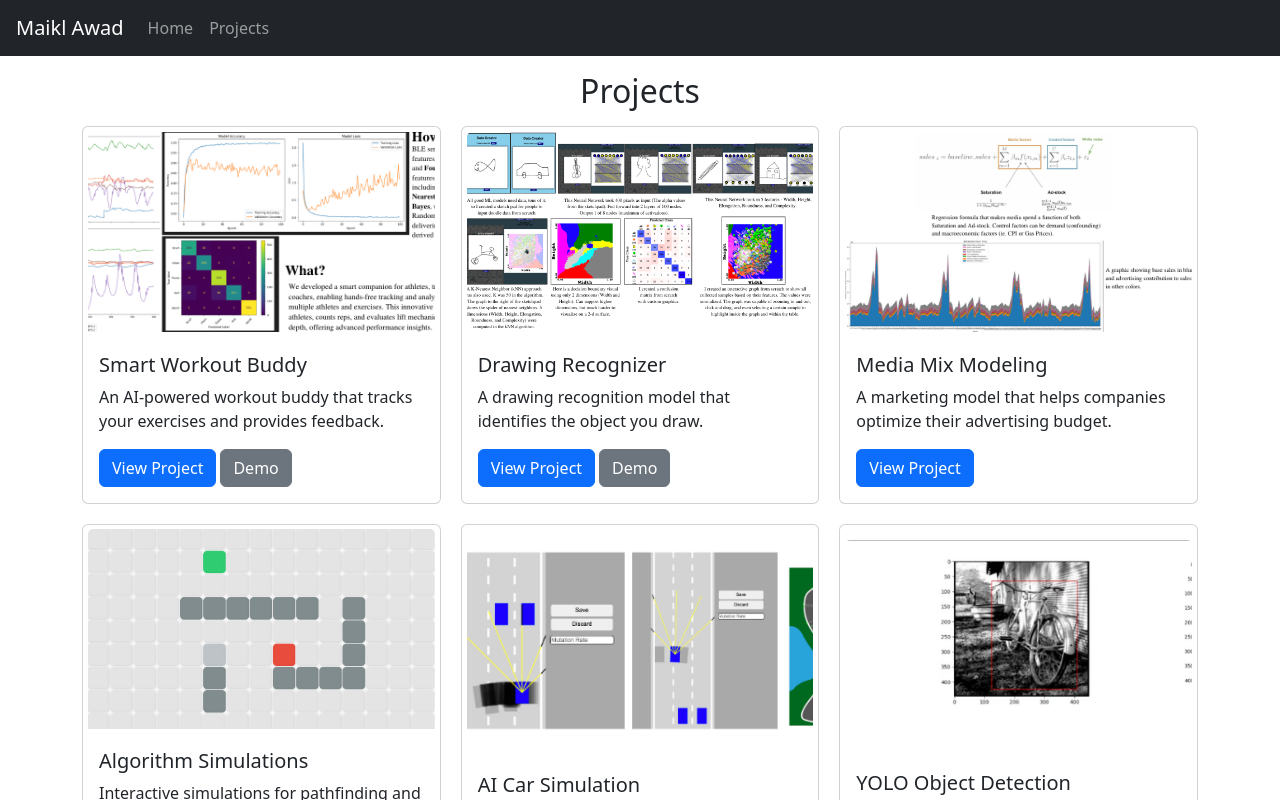
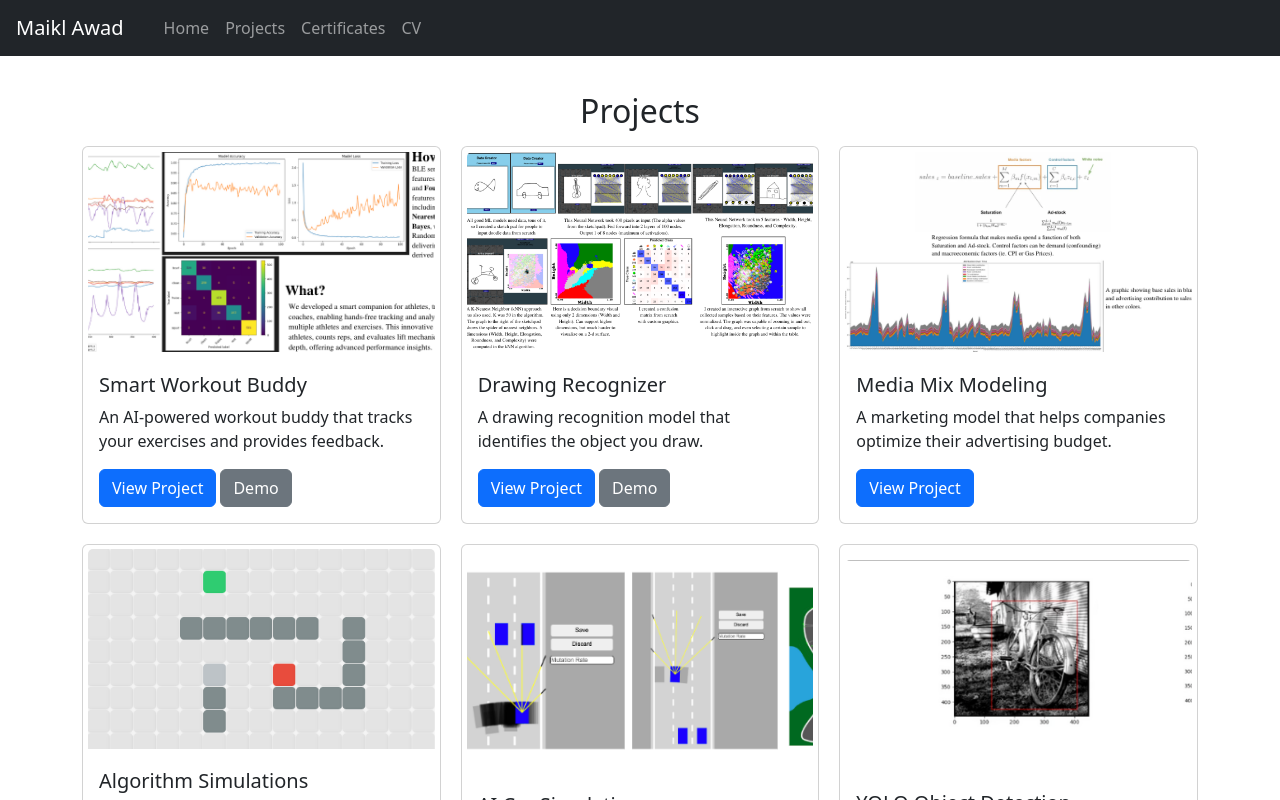
Before and after one commit to mikeCode321/portfolio, a React (Create React App) app: page /#/projects in a window 1280 px wide. Shown: the top 800 px of the page. Built offline with nearby package versions, Linux system fonts and the light colour scheme.

Commit message:
new sections and tabs added

```diff
--- a/public/index.html
+++ b/public/index.html
@@ -11,7 +11,6 @@
     <title>Portfolio</title>
   </head>
   <body>
-    <noscript>You need to enable JavaScript to run this app.</noscript>
     <div id="root"></div>
   </body>
 </html>
--- a/src/App.css
+++ b/src/App.css
@@ -1,16 +1,21 @@
-/* html, body {
-  min-height: 100vh;
+
+#root {
   display: flex;
   flex-direction: column;
-} */
+  height: 100%;
+}
 
-/* General container for centering content */
+main {
+  flex: 1;
+}
+
 .container {
-  max-width: 1200px; /* Set max-width for the container */
+  flex: 1;
+  padding: 20px;
+  max-width: 1200px;
   margin: 0 auto;
 }
 
-/* Flexbox container for the cards */
 .grid-container {
   display: flex;
   height: fit-content;
@@ -21,66 +26,61 @@
   padding-bottom: 15px;
 }
 
-/* Each card item */
 .grid-item {
-  flex: 1 1 300px; /* Flex-grow: 1, Flex-shrink: 1, Base width of 300px */
-  max-height: 400px; /* Set a max height for cards to maintain consistency */
+  flex: 1 1 300px;
+  max-height: 400px;
   display: flex;
   justify-content: center;
 }
 
-/* Styling for each card */
 .card {
   transition: transform 0.3s ease;
-  min-width: 100% !important; /* Ensure cards take up 100% of their container */
-  max-width: 300px; /* Prevent cards from becoming too large */
+  min-width: 100% !important;
+  max-width: 300px;
   display: flex;
   flex-direction: column;
   justify-content: space-between;
 }
 
 .card:hover {
-  transform: scale(1.05); /* Slight zoom effect on hover */
+  transform: scale(1.05);
 }
 
-/* Styling for the card image */
 .card-img-container {
-  width: 100%; /* Make the container take full width of the card */
-  height: 60%; /* Set height relative to the card's size (60% of the card height) */
+  width: 100%;
+  height: 60%;
   display: flex;
   justify-content: center;
   align-items: center;
-  overflow: hidden; /* Hide any overflowing content */
+  overflow: hidden;
   padding: 5px;
 }
 
 .card-img-top {
-  width: 100%; /* Ensure the image takes the full width of the container */
-  height: 100%; /* Ensure the image takes the full height of the container */
-  object-fit: cover; /* Ensures image fits inside the box without stretching */
-  object-position: center; /* Centers the image */
+  width: 100%;
+  height: 100%;
+  object-fit: cover;
+  object-position: center;
 }
 
-.demo-button{
+.demo-button {
   margin-left: 10px;
 }
 
-.demo-cs-button{
-  margin-top: 2px
+.demo-cs-button {
+  margin-top: 2px;
 }
 
-/* Responsive behavior: When screen size is small, stack the cards vertically */
 @media (max-width: 768px) {
   .grid-container {
-    justify-content: flex-start; /* Align cards to the left */
+    justify-content: flex-start;
   }
 
   .grid-item {
-    width: 100%; /* Each card will take up the full width of the container */
+    width: 100%;
   }
 }
 
-/* Optional: Make modal image fill the screen */
 .modal-dialog {
   max-width: 100%;
   width: 100%;
@@ -101,9 +101,9 @@
   object-fit: contain;
 }
 
-#projects {
-  flex-grow: 1; /* This allows the #projects section to take up available space */
-  display: flex;
-  flex-direction: column;
-  justify-content: flex-start;  /* Align content at the top */
+footer {
+  background-color: #333;
+  color: white;
+  text-align: center;
+  padding: 20px;
 }
--- a/src/App.js
+++ b/src/App.js
@@ -3,19 +3,23 @@ import { HashRouter as Router, Route, Routes } from 'react-router-dom'; // Impor
 import NavBar from './components/Navbar';
 import Home from './components/Home';
 import Projects from './components/Projects';
-// import Certificates from './components/Certificates'
-import Footer from './components/Footer'; // Import the Footer component
+import Certificates from './components/Certificates'
+import Footer from './components/Footer';
+import CV from './components/CV'
 import './App.css';
 
 function App() {
   return (
     <Router>
         <NavBar />
+        <main>
           <Routes>
             <Route path="/" element={<Home />} />
             <Route path="/projects" element={<Projects />} />
-        {/* <Route path="/certificates" element={<Certificates />} /> */}
+            <Route path="/certificates" element={<Certificates />} />
+            <Route path="/cv" element={<CV />} />
           </Routes>
+        </main>
         <Footer />
     </Router>
   );
--- /dev/null
+++ b/src/components/CV.css
@@ -0,0 +1,49 @@
+/* Full viewport height, centered flexbox layout */
+#cv {
+  height: 100vh;
+  display: flex;
+  justify-content: center;
+  align-items: center;
+  padding: 1rem; /* Add spacing to avoid content sticking to edges */
+}
+
+/* Container for the PDF */
+#cv-pdf-container {
+  width: 100%;
+  max-width: 90rem; /* 900px => 90rem for more flexible scaling */
+  height: 100%;
+  overflow: hidden;
+  display: flex;
+  justify-content: center;
+  align-items: center;
+  box-shadow: 0 4px 20px rgba(0, 0, 0, 0.1); /* Add a subtle shadow for modern look */
+  border-radius: 8px; /* Optional: rounded corners for a modern look */
+  background-color: #fff; /* White background to highlight the content */
+}
+
+/* iframe Styling */
+.cv-iframe {
+  width: 100%;
+  height: 100%;
+  border: none; /* Remove default iframe border */
+  border-radius: 8px; /* Matching rounded corners */
+}
+
+/* Media Query for smaller screens */
+@media (max-width: 768px) {
+    #cv-pdf-container {
+        max-width: 100%;
+        padding: 10px; /* Adds some padding for small screens */
+    }
+
+    .cv-iframe {
+        height: 80vh; /* Allows the iframe to take up most of the screen */
+    }
+}
+
+/* Media Query for very small screens */
+@media (max-width: 480px) {
+    .cv-iframe {
+        height: 70vh; /* Further adjust height on very small screens */
+    }
+}
--- /dev/null
+++ b/src/components/CV.js
@@ -0,0 +1,15 @@
+import React from 'react';
+import { Container } from 'react-bootstrap';
+import './CV.css';
+import pdf from "../img/Curriculum Vitae.pdf"
+const CV = () => {
+  return (
+    <Container id="cv">
+      <div id='cv-pdf-container'>
+        <iframe src={pdf+"#toolbar=0"} title='cv-pdf' width="600" height="800"></iframe>
+      </div>
+    </Container>
+  );
+};
+
+export default CV;
--- a/src/components/Certificates.js
+++ b/src/components/Certificates.js
@@ -1,28 +1,34 @@
 import React, { useState } from 'react';
 import CertificiateCard from './CertificateCard.js';
-import { Container, Modal, Button } from 'react-bootstrap';
+import { Container, Modal } from 'react-bootstrap';
 
 
 import placeholderImg1 from '../img/CertificateOfCompletion_Learning SQL Programming.png';
 import placeholderImg2 from '../img/CertificateOfCompletion_Become a Software Developer.png';
 import placeholderImg3 from '../img/CertificateOfCompletion_Programming Foundations Databases.png';
 import placeholderImg4 from '../img/CertificateOfCompletion_Programming Foundations Fundamentals.png';
+import placeholderImg5 from '../img/CertificateOfCompletion_Data Science Professional Certificate by KNIME.png';
 
 const certs = [
-  {
-    title: 'Learning SQL Programming',
-    description: 'Click to enlarge',
-    image: placeholderImg1,
-  },
   {
     title: 'Become a Software Developer',
     description: 'Click to enlarge',
     image: placeholderImg2,
   },
   {
+    title: 'Data Science Professional Certificate',
+    description: 'Click to enlarge',
+    image: placeholderImg5,
+  },
+  {
     title: 'Programming Foundations: Databases',
     description: 'Click to enlarge',
     image: placeholderImg3,
+  },
+  {
+    title: 'Learning SQL Programming',
+    description: 'Click to enlarge',
+    image: placeholderImg1,
   },
   {
     title: 'Programming Foundations: Fundamentals',
--- a/src/components/Footer.css
+++ b/src/components/Footer.css
@@ -1,7 +1,6 @@
 /* Footer Styling */
 footer {
   margin-top: auto; /* Push the footer to the bottom */
-  /* background-color: #212020; */
   color: white;
   text-align: center;
   padding: 20px;
--- a/src/components/Navbar.js
+++ b/src/components/Navbar.js
@@ -9,10 +9,11 @@ const NavBar = () => {
       <Navbar.Brand href="/portfolio" className='ml-4 custom-navbar-brand'>Maikl Awad</Navbar.Brand>
       <Navbar.Toggle aria-controls="basic-navbar-nav" />
       <Navbar.Collapse id="basic-navbar-nav">
-        <Nav className="ml-auto">
+        <Nav className="ml-auto ps-3">
           <Nav.Link as={Link} to="/">Home</Nav.Link>
           <Nav.Link as={Link} to="/projects">Projects</Nav.Link>
-          {/* <Nav.Link as={Link} to="/certificates">Certificates</Nav.Link> */}
+          <Nav.Link as={Link} to="/certificates">Certificates</Nav.Link>
+          <Nav.Link as={Link} to="/cv">CV</Nav.Link>
         </Nav>
       </Navbar.Collapse>
     </Navbar>
--- a/src/index.css
+++ b/src/index.css
@@ -1,5 +1,20 @@
+* {
+  margin: 0;
+  padding: 0;
+  box-sizing: border-box;
+}
+
+html, body {
+  height: 100%;
+  display: flex;
+  flex-direction: column;
+}
+
 body {
   margin: 0;
+  display: grid;
+  grid-template-rows: auto 1fr auto; /* header, content, footer */
+  height: 100%;
   font-family: -apple-system, BlinkMacSystemFont, 'Segoe UI', 'Roboto', 'Oxygen',
     'Ubuntu', 'Cantarell', 'Fira Sans', 'Droid Sans', 'Helvetica Neue',
     sans-serif;
```
Also changed, not shown: src/img/CertificateOfCompletion_Data Science Professional Certificate by KNIME.png (added), 1 other file (tests, documents, lock files or other folders). Lines whose indentation alone changed are shown as unchanged.
